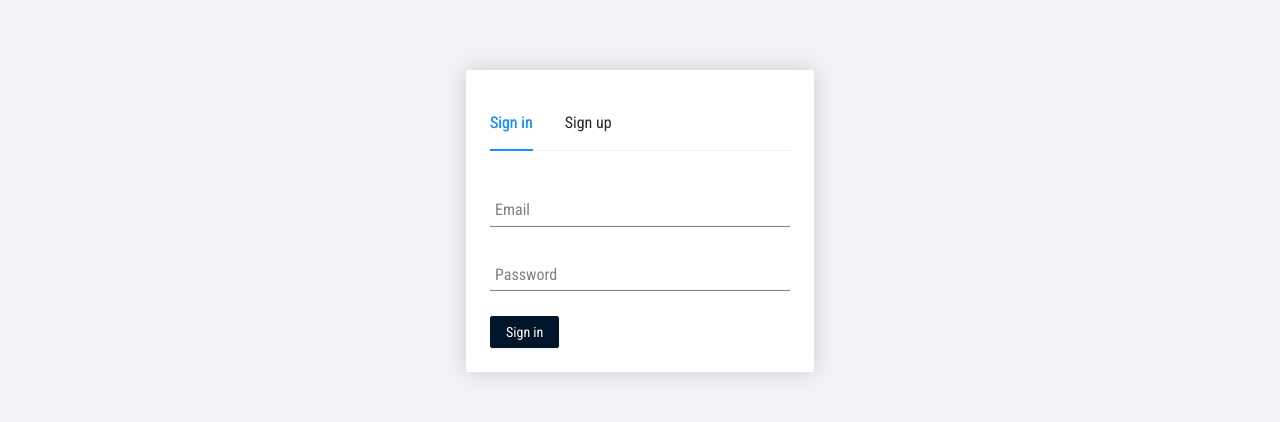
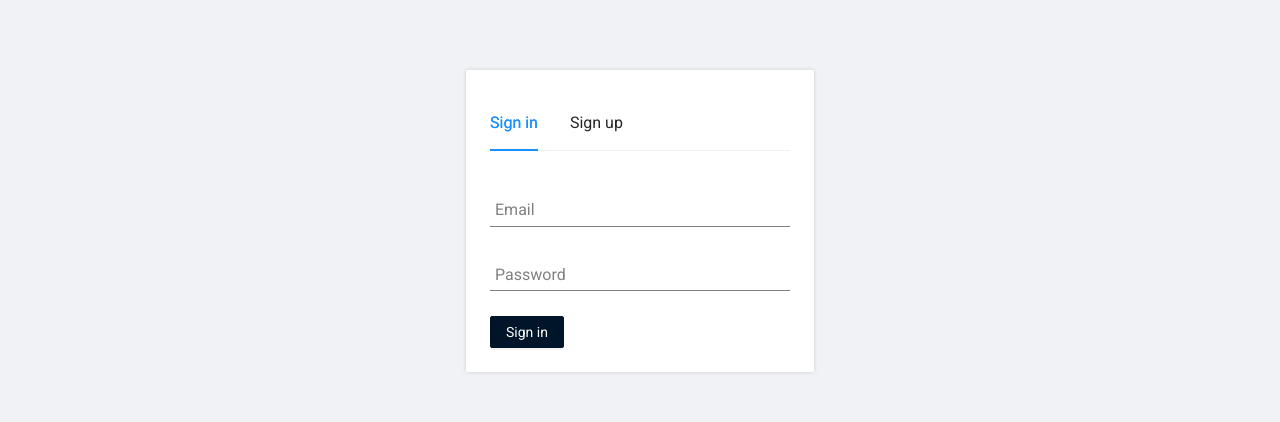
Before and after one commit to rizwan230698/blogging, a React (Create React App) app: page /login in a window 1280 px wide. Shown: the part 176-598 px from the top of the page. Built offline with nearby package versions, Linux system fonts and the light colour scheme.

Commit message:
fetching posts and showing post overview on homepage

```diff
--- a/package.json
+++ b/package.json
@@ -13,6 +13,8 @@
     "apollo-client": "^2.6.10",
     "apollo-link-http": "^1.5.17",
     "graphql": "^15.1.0",
+    "graphql-tag": "^2.10.3",
+    "moment": "^2.26.0",
     "react": "^16.13.1",
     "react-dom": "^16.13.1",
     "react-router-dom": "^5.2.0",
--- a/src/App.js
+++ b/src/App.js
@@ -11,7 +11,7 @@ const App = () => (
     <Layout>
       <Route exact path="/" component={Home} />
       <Route exact path="/login" component={Login} />
-      <Route exact path="/post" component={PostDetail} />
+      <Route exact path="/posts/:id" component={PostDetail} />
     </Layout>
   </Router>
 );
--- a/src/components/card/style.js
+++ b/src/components/card/style.js
@@ -2,5 +2,12 @@ import styled from 'styled-components';
 import { Card } from 'antd';
 
 export const CardX = styled(Card)`
-  box-shadow: 0 0 20px rgba(0, 0, 0, 0.15);
+  box-shadow: ${({ shadow }) =>
+    shadow === 'lg'
+      ? '0 0 20px rgba(0, 0, 0, 0.15)'
+      : '0 0 4px rgba(0, 0, 0, 0.15)'};
+  transition: transform 0.3s;
+  &:hover {
+    transform: ${({ translate }) => translate !== 'none' && 'translateY(3px)'};
+  }
 `;
--- /dev/null
+++ b/src/components/postOverview/index.js
@@ -0,0 +1,24 @@
+import React from 'react';
+import moment from 'moment';
+import { Avatar } from 'antd';
+import { Link } from 'react-router-dom';
+
+import Card from '../card';
+import { Title, Detail, Body } from './style';
+import { shortBody } from '../../utils';
+
+const PostOverview = ({ id, title, body, updatedAt, author: { name } }) => (
+  <Link to={`/posts/${id}`}>
+    <Card style={{ cursor: 'pointer', minHeight: 200 }}>
+      <Title>{title}</Title>
+      <Detail>
+        <Avatar size="small">{name[0].toUpperCase()}</Avatar>
+        <span>{name}</span>
+        <span>{moment(updatedAt).fromNow(true)}</span>
+      </Detail>
+      <Body>{shortBody(body)}</Body>
+    </Card>
+  </Link>
+);
+
+export default PostOverview;
--- /dev/null
+++ b/src/components/postOverview/style.js
@@ -0,0 +1,33 @@
+import styled from 'styled-components';
+
+export const Title = styled.h1`
+  margin: 0;
+  color: rgba(0, 0, 0, 0.8);
+  font-weight: 400;
+`;
+
+export const Detail = styled.div`
+  margin: 0;
+  font-size: 13px;
+  display: flex;
+  align-items: center;
+
+  & > * {
+    margin-right: 3px;
+  }
+  & > *:nth-child(2) {
+    display: inline-block;
+    padding-right: 8px;
+    padding-left: 2px;
+    border-right: 1px solid rgba(0, 0, 0, 0.15);
+  }
+  & > *:last-child {
+    display: inline-block;
+    padding-left: 8px;
+  }
+`;
+
+export const Body = styled.p`
+  margin: 10px 0 0;
+  font-size: 16px;
+`;
--- /dev/null
+++ b/src/graphql/query/post.js
@@ -0,0 +1,16 @@
+import gql from 'graphql-tag';
+
+export const GET_POSTS = gql`
+  {
+    posts {
+      id
+      title
+      body
+      published
+      updatedAt
+      author {
+        name
+      }
+    }
+  }
+`;
--- a/src/index.css
+++ b/src/index.css
@@ -1,7 +1,6 @@
 @import '~antd/dist/antd.css';
 @import url('https://fonts.googleapis.com/css2?family=Dancing+Script:wght@600&display=swap');
-@import url('https://fonts.googleapis.com/css2?family=Roboto+Condensed:wght@300;400;700&display=swap');
-
+@import url('https://fonts.googleapis.com/css2?family=Roboto:wght@300;400;500;700&display=swap');
 * {
   margin: 0;
   padding: 0;
@@ -9,6 +8,6 @@
 }
 
 body {
-  font-family: 'Roboto Condensed', sans-serif;
+  font-family: 'Roboto', sans-serif;
   color: rgba(0, 0, 0, 0.8);
 }
--- a/src/pages/home/index.js
+++ b/src/pages/home/index.js
@@ -1,7 +1,26 @@
 import React from 'react';
+import { useQuery } from '@apollo/react-hooks';
+import { Row, Col } from 'antd';
+
+import PostOverview from '../../components/postOverview';
+import { GET_POSTS } from '../../graphql/query/post';
 
 const Home = () => {
-  return <div>Home</div>;
+  const { loading, data } = useQuery(GET_POSTS);
+
+  if (loading) {
+    return <h1>Loading...</h1>;
+  }
+
+  return (
+    <Row gutter={[16, 16]}>
+      {data.posts.map(({ id, ...otherProps }) => (
+        <Col key={id} lg={12} md={12} sm={24} xs={24}>
+          <PostOverview id={id} {...otherProps} />
+        </Col>
+      ))}
+    </Row>
+  );
 };
 
 export default Home;
--- /dev/null
+++ b/src/pages/home/style.js
@@ -0,0 +1,11 @@
+import styled from 'styled-components';
+
+export const Container = styled.div`
+  display: flex;
+  align-items: flex-start;
+  min-height: calc(100vh - 154px);
+
+  & > * {
+    cursor: pointer;
+  }
+`;
```
Also changed, not shown: 1 other file (tests, documents, lock files or other folders).
